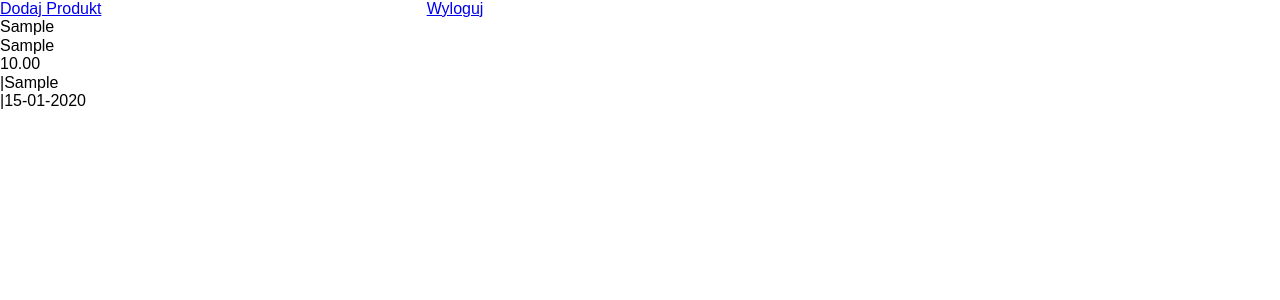
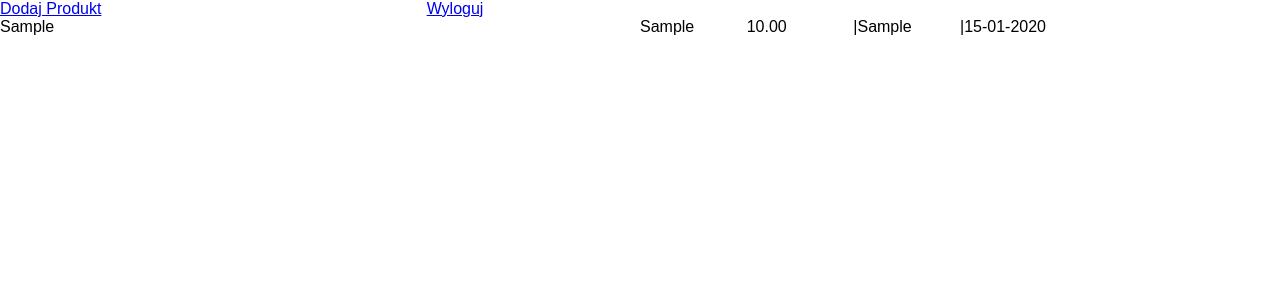
Before and after one commit to d-g-code/django_price_app, a Django app: template product_price/templates/product_price/product.html in a window 1280 px wide. Shown: the top 300 px of the page. Run offline with Django 3.2, Linux system fonts and the light colour scheme; the template is opened without the code that fills it: values that come from a table or form of the project are taken from there, others are empty; a user stored in the database is signed in; tables that the repository leaves empty hold one stand-in row (values such as "Sample post").

Commit message:
Tests new settings

```diff
--- a/product_price/templates/product_price/product.html
+++ b/product_price/templates/product_price/product.html
@@ -3,12 +3,12 @@
 {% block content %}
         {% if all_products %}
         {% for product in all_products %}
-        <div class="container">
-            <div class="d_product">{{ product.product }}</div>
-            <div class="d_product_kind">{{ product.product_kind }}</div>
-            <div class="d_price">{{ product.price }}</div>
-            <div class="d_store">|{{ product.product_store }}</div>
-            <div class="d_date">|{{ product.was_added }}</div>
+        <div class="pure-g">
+            <div class="pure-u-16-24 pure-u-sm-1-2">{{ product.product }}</div>
+            <div class="pure-u-2-24">{{ product.product_kind }}</div>
+            <div class="pure-u-2-24">{{ product.price }}</div>
+            <div class="pure-u-2-24">|{{ product.product_store }}</div>
+            <div class="pure-u-2-24">|{{ product.was_added }}</div>
         </div>
         {% endfor %}
         {% endif %}
```
